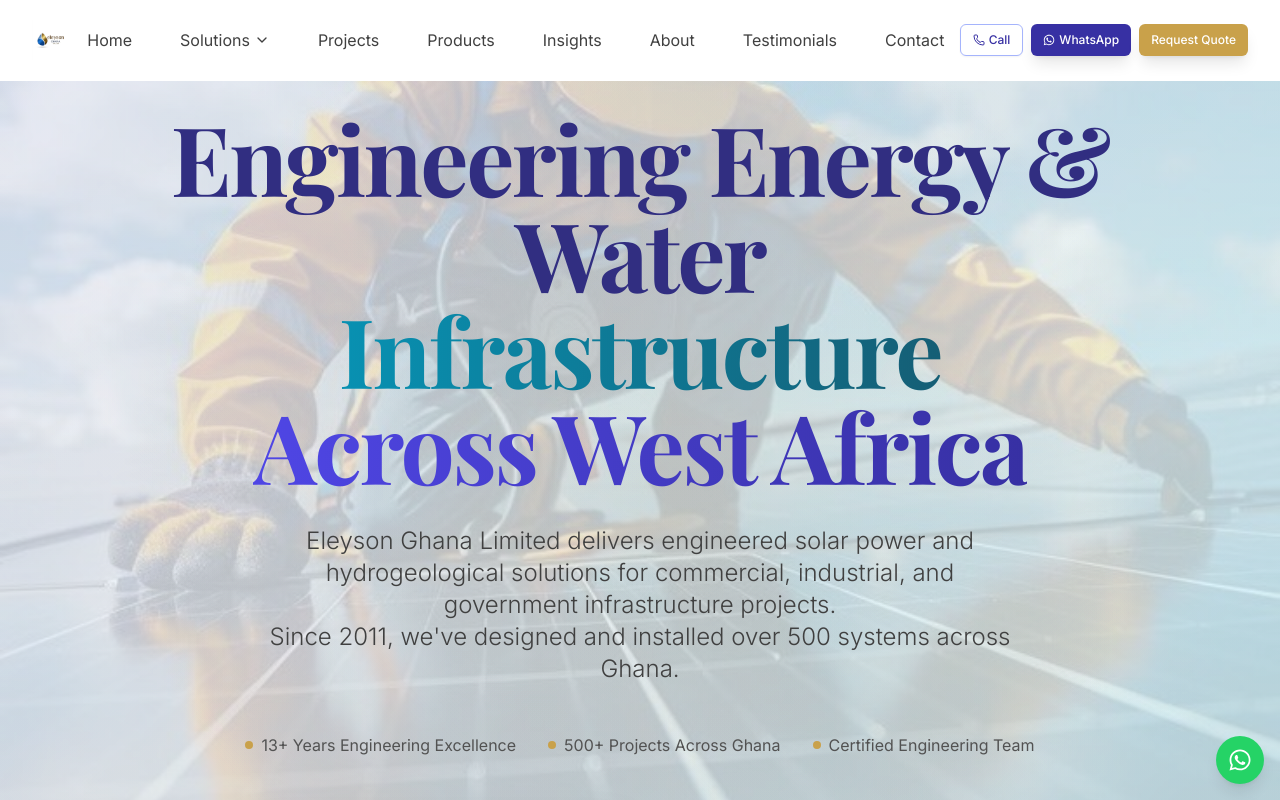
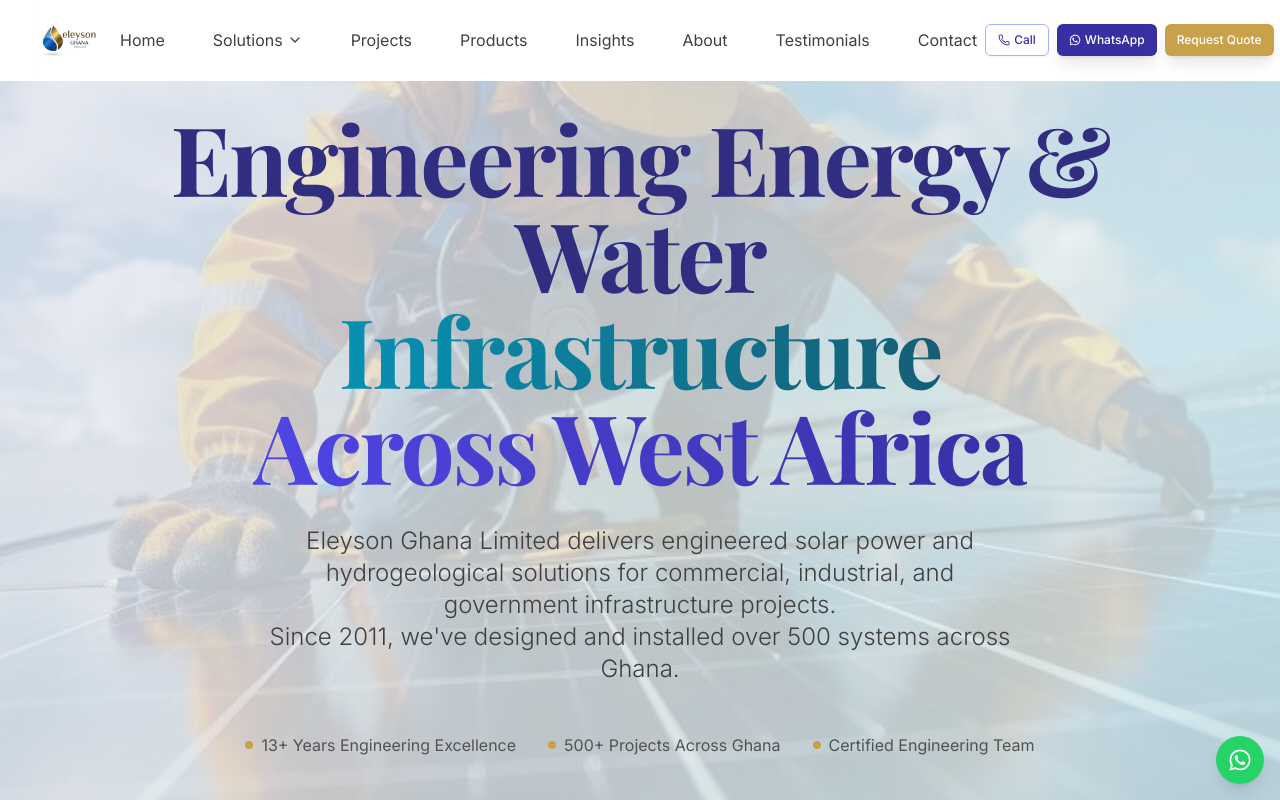
Before and after one commit to dromorongit/EleysonGh, a Next.js app: page / in a window 1280 px wide. Shown: the top 800 px of the page. Built offline with nearby package versions, Linux system fonts and the light colour scheme.

Commit message:
Update Header.tsx

```diff
--- a/src/components/Header.tsx
+++ b/src/components/Header.tsx
@@ -51,9 +51,9 @@
         <div className="flex items-center justify-between h-16 lg:h-20">
            {/* Logo */}
            <div className="flex-shrink-0">
-             <Link href="/" className="flex items-center space-x-2" aria-label="Eleyson Ghana Limited - Home">
-               <Image src="/images/eleysonlogo.jpg" alt="Eleyson Ghana Limited logo" width={40} height={40} className="flex-shrink-0" />
-             </Link>
+              <Link href="/" className="flex items-center space-x-2" aria-label="Eleyson Ghana Limited - Home">
+                <Image src="/images/eleysonlogo.jpg" alt="Eleyson Ghana Limited logo" width={80} height={80} className="flex-shrink-0" />
+              </Link>
            </div>
 
           {/* Desktop Navigation */}
```
